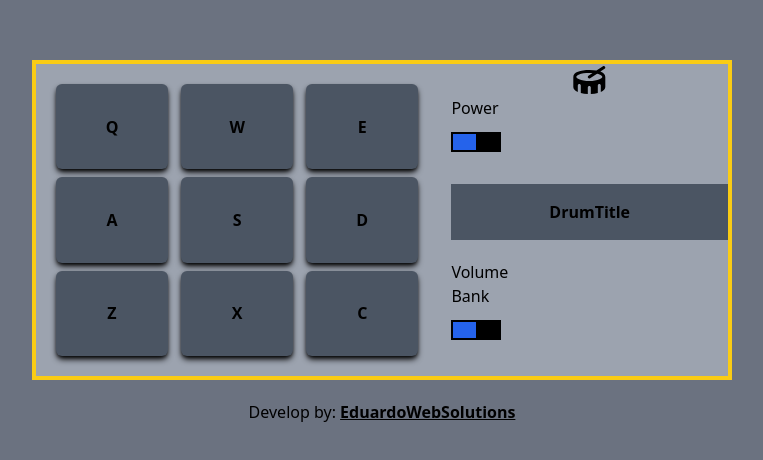
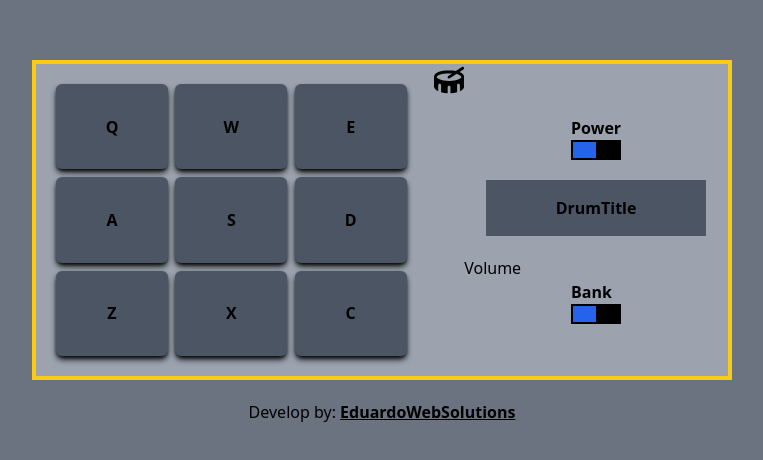
Before and after one commit to EduardoWebSolutions/drum-machine, a React (Vite) app: page / in a window 1280 px wide. Shown: the part 168-628 px from the top of the page, without its empty margins (258-1021 px from the left). Built offline with nearby package versions, Linux system fonts and the light colour scheme.

Commit message:
style: Power and Bank styled

```diff
--- a/src/App.tsx
+++ b/src/App.tsx
@@ -15,8 +15,8 @@ function App() {
           className="flex border-4 border-solid border-yellow-400 w-[700px] h-[320px] bg-gray-400 m-5"
         >
           <DrumButtons />
-          <div className="flex flex-col w-[280px]">
-            <DrumLogo />
+          <DrumLogo />
+          <div className="flex justify-center items-center flex-col w-[280px]">
             <Power />
             <DrumTitle />
             <Volume />
--- a/src/Components/Bank.tsx
+++ b/src/Components/Bank.tsx
@@ -1,10 +1,12 @@
 const Bank = () => {
   return (
-    <div className="w-full">
-      Bank
-      <div className="bg-black h-[20px] w-[50px] my-3 flex justify-center items-center">
-        <div className="bg-blue-600 h-4 w-[23px] my-3 cursor-pointer"></div>
-        <div className="bg-blue-600 h-4 w-[23px] my-3 cursor-pointer invisible"></div>
+    <div className="flex justify-center w-full">
+      <div>
+        <p className="font-bold">Bank</p>
+        <div className="bg-black h-[20px] w-[50px] flex justify-center items-center">
+          <div className="bg-blue-600 h-4 w-[23px] my-3 cursor-pointer"></div>
+          <div className="bg-blue-600 h-4 w-[23px] my-3 cursor-pointer invisible"></div>
+        </div>
       </div>
     </div>
   );
--- a/src/Components/DrumTitle.tsx
+++ b/src/Components/DrumTitle.tsx
@@ -1,6 +1,6 @@
 const DrumTitle = () => {
   return (
-    <div className="bg-gray-600 w-full p-4 my-5 font-bold text-center">
+    <div className="bg-gray-600 w-[220px] p-4 my-5 font-bold text-center">
       DrumTitle
     </div>
   );
--- a/src/Components/Power.tsx
+++ b/src/Components/Power.tsx
@@ -10,9 +10,10 @@ const Power = () => {
   };
 
   return (
-    <div className="w-full">
-      Power
-      <div className="bg-black h-[20px] w-[50px] my-3 flex justify-center items-center">
+    <div className="flex justify-center w-full">
+      <div>
+        <p className="font-bold">Power</p>
+        <div className="bg-black h-[20px] w-[50px] flex justify-center items-center">
           <div
             className="bg-blue-600 h-4 w-[23px] my-3 cursor-pointer"
             onClick={togglePowered}
@@ -23,6 +24,7 @@ const Power = () => {
           ></div>
         </div>
       </div>
+    </div>
   );
 };
 
```
Lines whose indentation alone changed are shown as unchanged.
